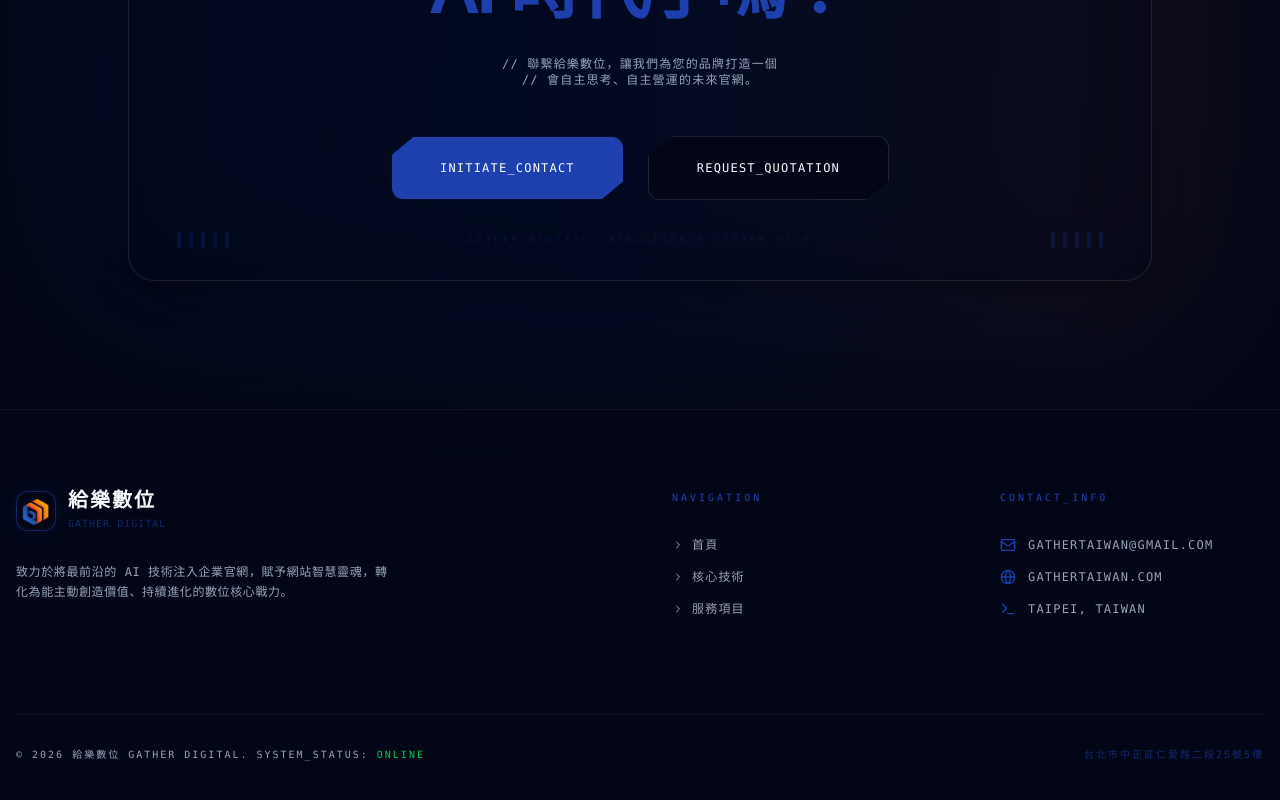
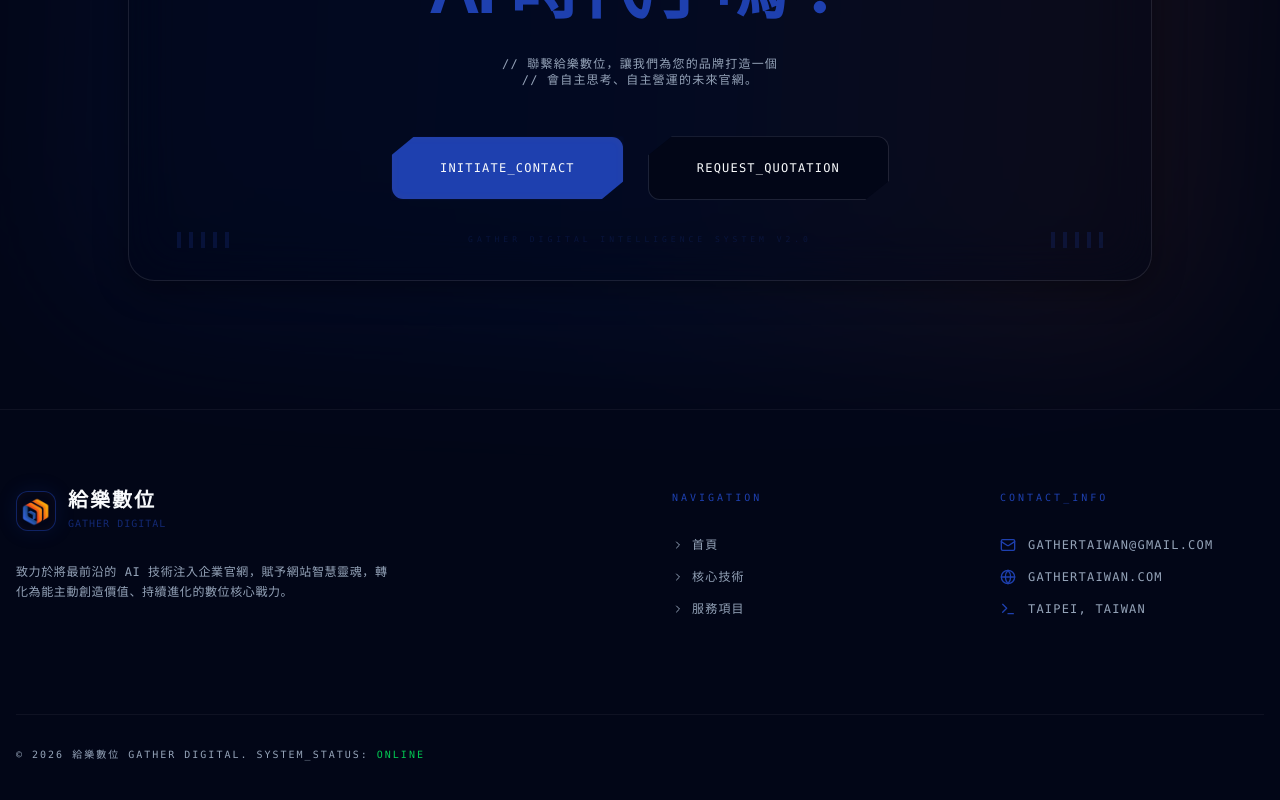
Before and after one commit to Gathertaiwan-Group/gather-next, a React (Vite) app: page / in a window 1280 px wide. Shown: the part 2717-3517 px from the top of the page. Built offline with nearby package versions, Linux system fonts and the light colour scheme.

Commit message:
chore: remove street address from footer

```diff
--- a/src/App.tsx
+++ b/src/App.tsx
@@ -527,9 +527,6 @@ const Footer = () => {
         </div>
         <div className="pt-8 border-t border-white/5 flex flex-col md:flex-row justify-between items-center gap-6 text-[10px] font-mono uppercase tracking-[0.2em] text-muted-foreground">
           <p>© 2026 給樂數位 Gather Digital. System_Status: <span className="text-green-500">Online</span></p>
-          <div className="flex gap-8">
-            <span className="text-primary/60">台北市中正區仁愛路二段25號5樓</span>
-          </div>
         </div>
       </div>
     </footer>
```
